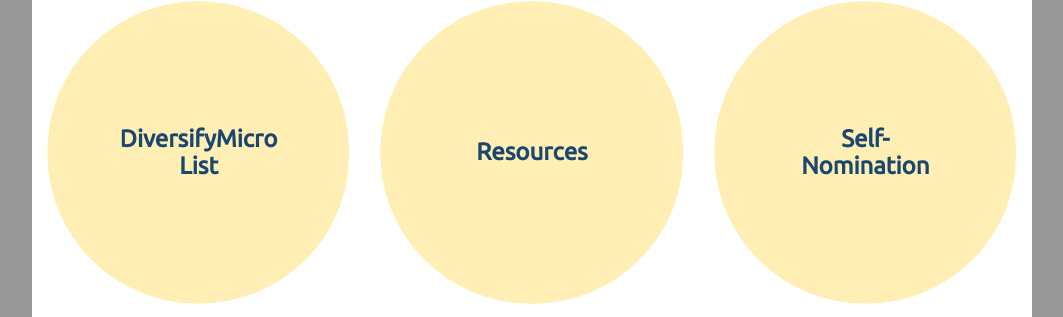
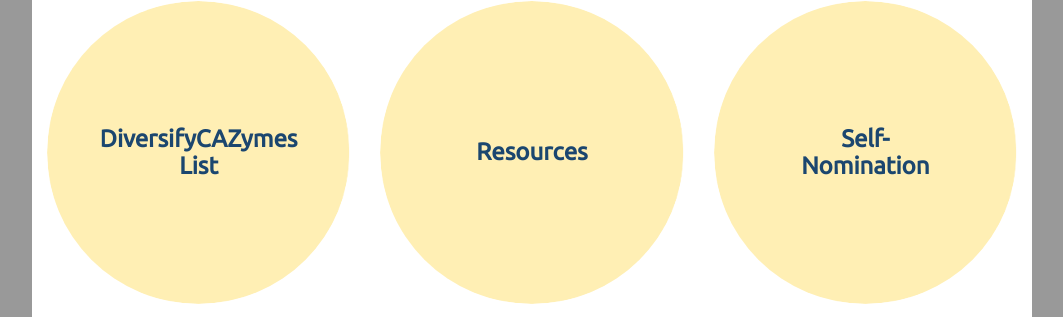
Before and after one commit to DiversifyCAZymes/DiversifyCAZymes.github.io, a Jekyll site: the page built from index.html, in a window 1280 px wide. Shown: the part 863-1180 px from the top of the page, without its empty margins (108-1171 px from the left). Built offline with Jekyll 4.4.1, drawn with Linux system fonts in a browser that asks for light colours; nearby versions of some CDN libraries.

Commit message:
fixed index

```diff
--- a/index.html
+++ b/index.html
@@ -15,7 +15,7 @@
 	<div class="container-fluid">
 		<div class="row vcenter">
 			<div class="col-md-4">
-				<img class="img-responsive" src="assets/img/avatar.png" alt="DiversifyMicro Avatar"/>
+				<img class="img-responsive" src="assets/img/avatar.png" alt="DiversifyCAZymes Avatar"/>
 			</div>
 			<div class="col-md-8">
 				<p>Social science research has demonstrated that the human brain has evolved a strong ability to recognize and react to information but a fairly poor ability to recall information from memory. Other studies have shown that a more diverse group is generated when candidates are identified from a list, rather than selecting based purely on recall.</p>
@@ -34,7 +34,7 @@
 			<div class="col-md-4">
 				<a href="list">
 					<img src="assets/img/background.png" alt="list" class="img-responsive img-circle pic">
-					<span class="caption">DiversifyMicro List</span>
+					<span class="caption">DiversifyCAZymes List</span>
 				</a>
 			</div>
 
```
